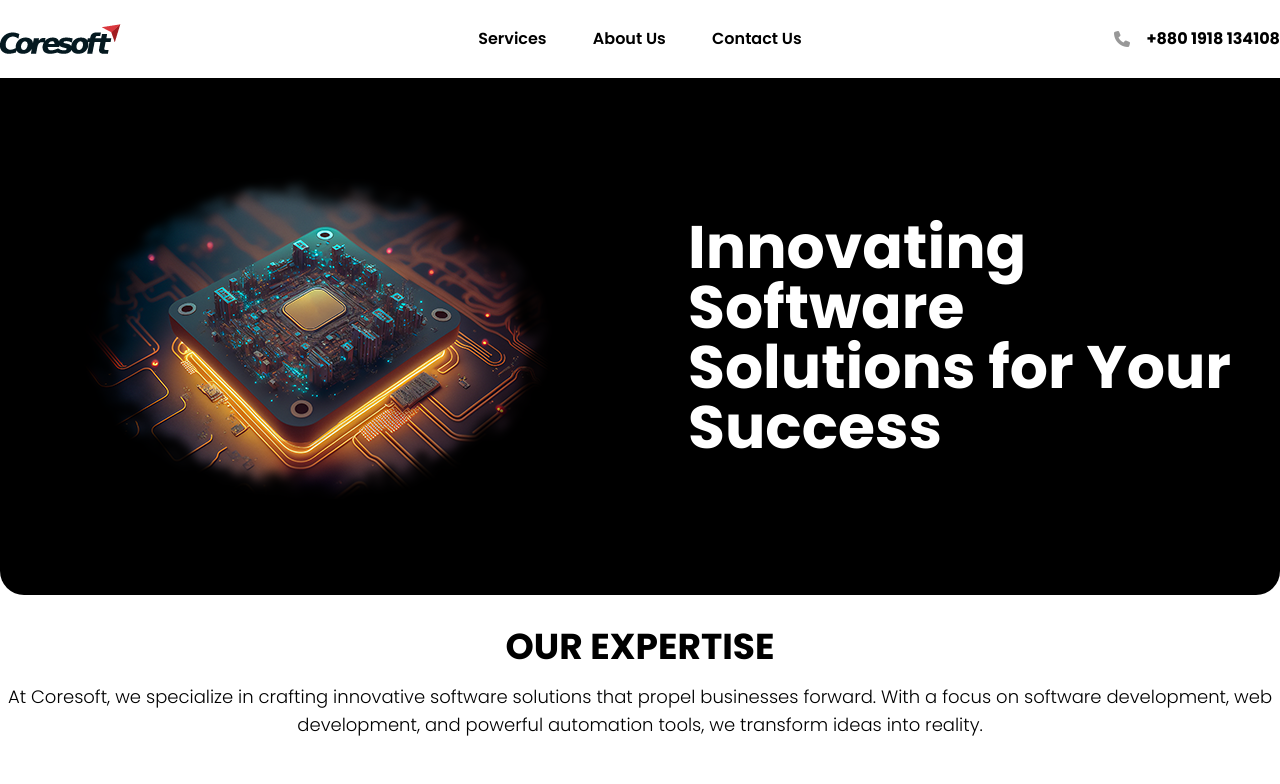
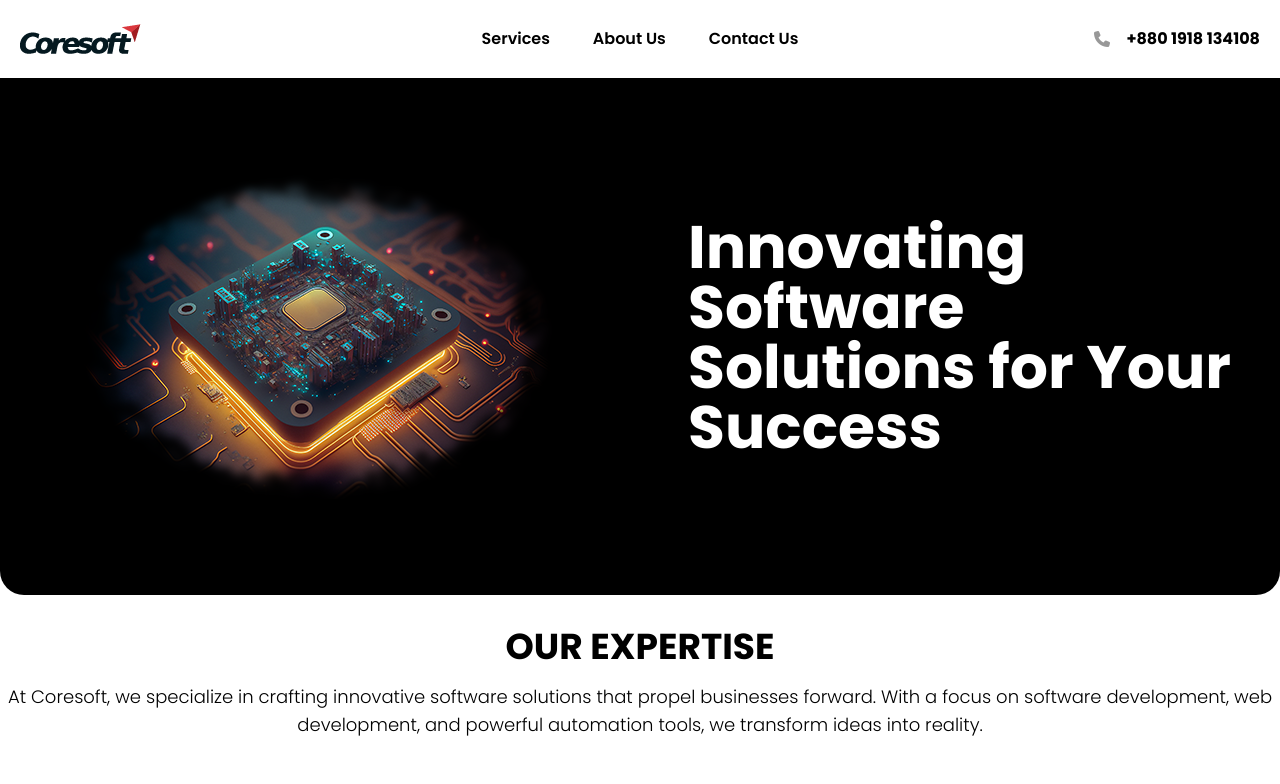
Before and after one commit to Md-SharifulHaque/Coresoft_website, a plain HTML site: page Website/index.html in a window 1280 px wide. Shown: the top 784 px of the page. Drawn offline with nearby package versions, Linux system fonts and the light colour scheme.

Commit message:
Nav bar fixed

```diff
--- a/Website/index.html
+++ b/Website/index.html
@@ -33,8 +33,8 @@
 
 <body>
     <!-- NAV Section Starts -->
-    <section class="container mx-auto">
-        <div class="grid grid-cols-3 grid-rows-1 gap-4 my-6">
+    <section class="container bg-white mx-auto sticky top-0 px-5">
+        <div class="grid grid-cols-3 grid-rows-1 gap-4 py-6">
             <div>
                 <img src="images/coresoft_Logo.png" alt="">
             </div>
```
